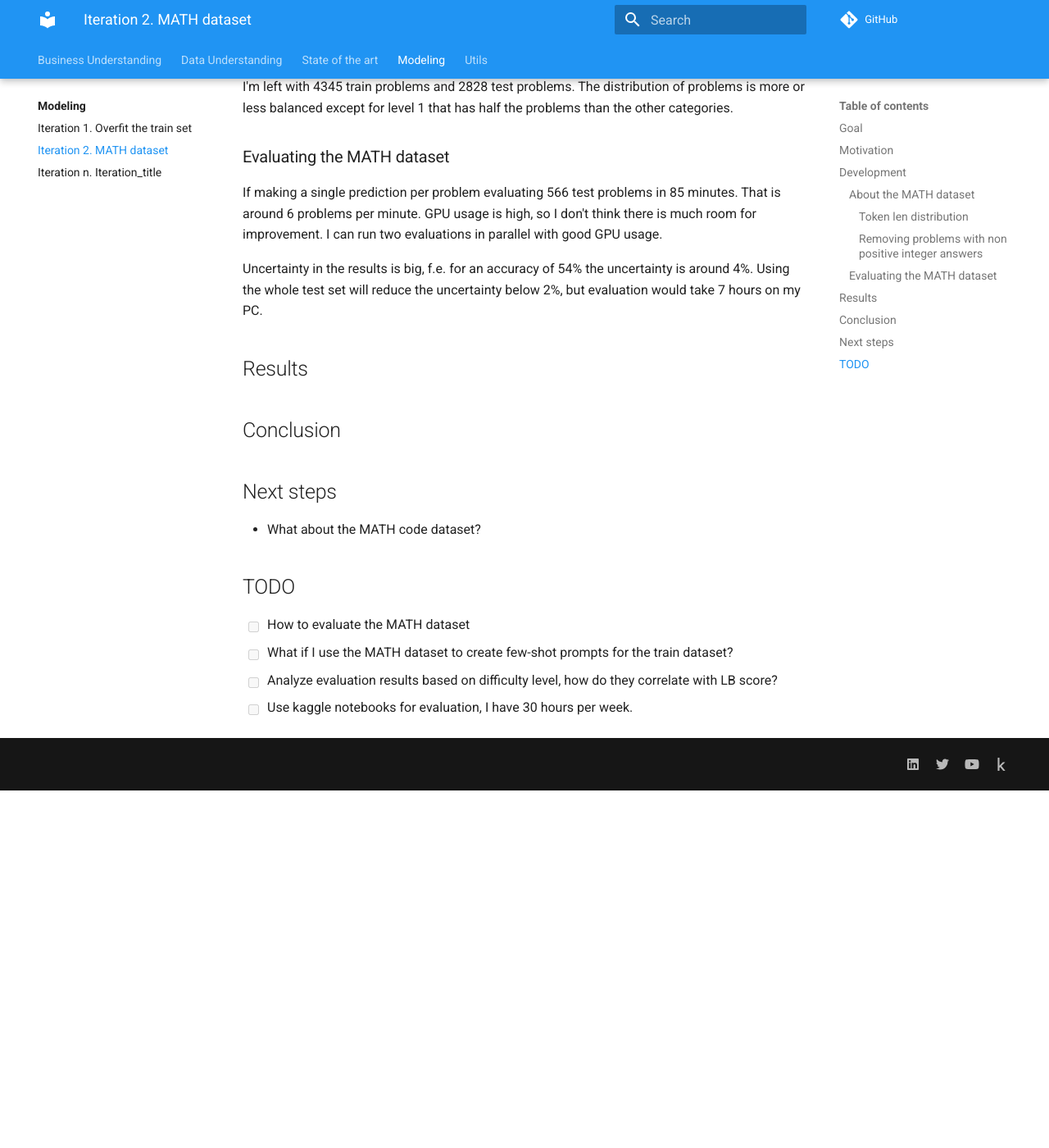
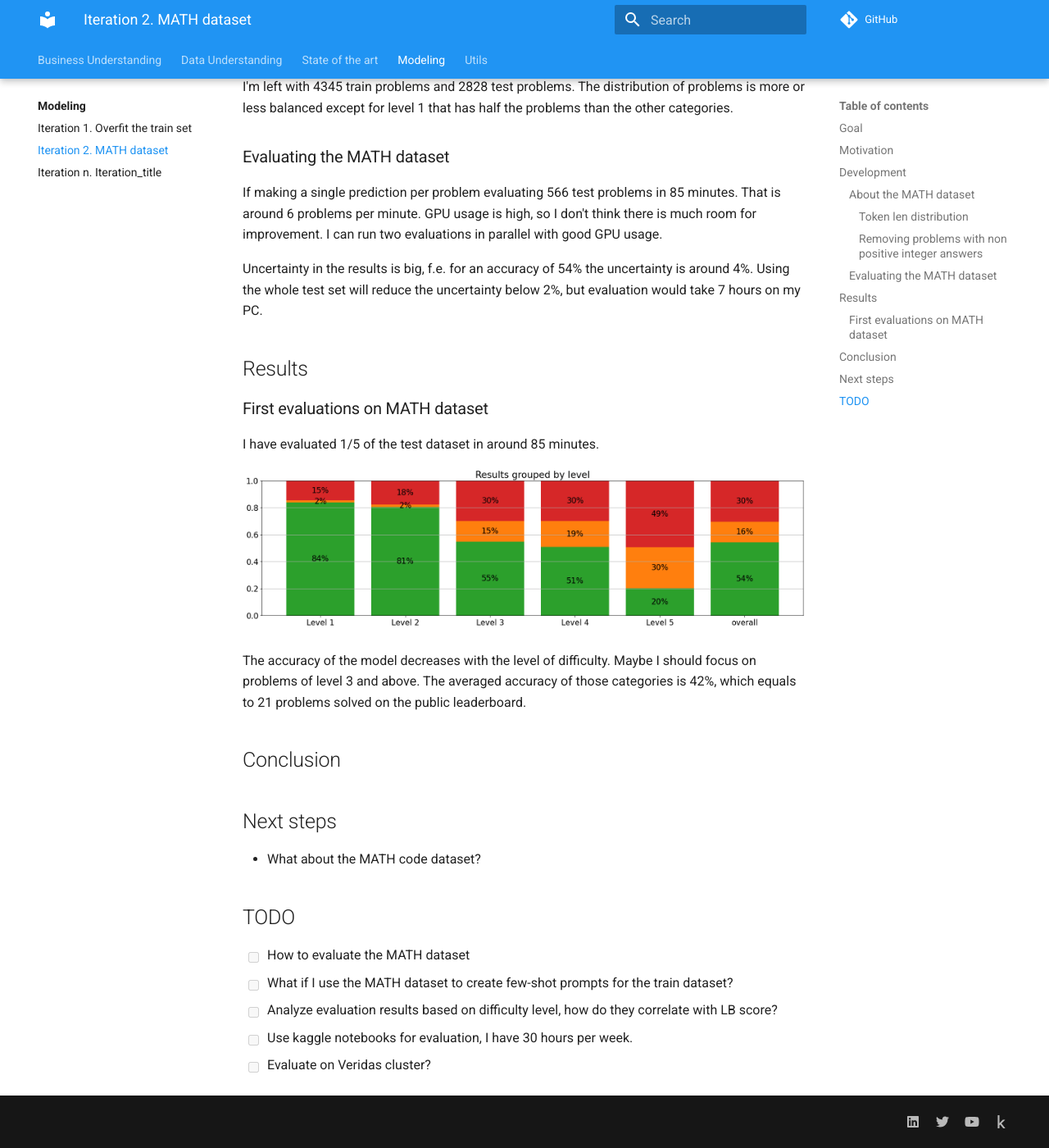
Before and after one commit to ironbar/aimo, an MkDocs documentation site: the page built from docs/modeling/Iteration_02_MATH_dataset.md, in a window 1280 px wide and 1400 px high, scrolled down 1937 px. Shown: the whole window at 82% size. Built offline with MkDocs 1.6.1 and Material for MkDocs 9.7.7, drawn with Linux system fonts in a browser that asks for light colours; comment, search, counter and statistics services are not loaded; before the commit the page ends 2901 px from its top, so only the background shows below that.

Commit message:
updated documentation

```diff
--- a/docs/modeling/Iteration_02_MATH_dataset.md
+++ b/docs/modeling/Iteration_02_MATH_dataset.md
@@ -63,6 +63,16 @@ test set will reduce the uncertainty below 2%, but evaluation would take 7 hours
 
 ## Results
 
+### First evaluations on MATH dataset
+
+I have evaluated 1/5 of the test dataset in around 85 minutes.
+
+![results_grouped_by_level](res/2024-05-07-15-06-07.png)
+
+The accuracy of the model decreases with the level of difficulty. Maybe I should focus on problems
+of level 3 and above. The averaged accuracy of those categories is 42%, which equals to 21 problems solved
+on the public leaderboard.
+
 ## Conclusion
 
 ## Next steps
@@ -75,3 +85,4 @@ test set will reduce the uncertainty below 2%, but evaluation would take 7 hours
 - [ ] What if I use the MATH dataset to create few-shot prompts for the train dataset?
 - [ ] Analyze evaluation results based on difficulty level, how do they correlate with LB score?
 - [ ] Use kaggle notebooks for evaluation, I have 30 hours per week.
+- [ ] Evaluate on Veridas cluster?
```
Also changed, not shown: docs/modeling/res/2024-05-07-15-06-07.png (added).
